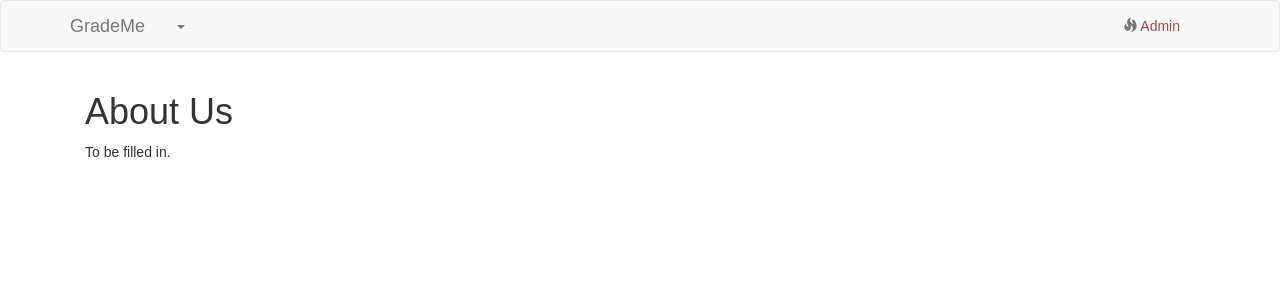
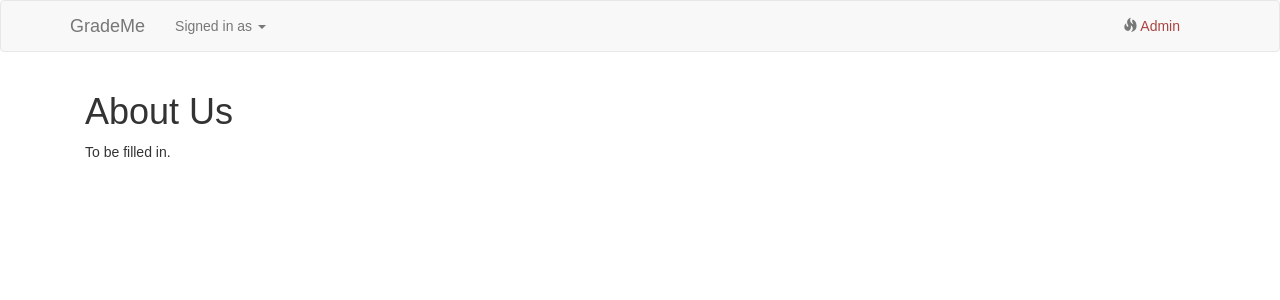
Before and after one commit to laurenshareshian/grademeapp, a Flask app: page /about in a window 1280 px wide. Shown: the top 300 px of the page. Run offline with Flask 2, Linux system fonts and the light colour scheme; the visitor is signed in with stand-in values (Sample User, id 1); data that the repository does not hold is empty; some libraries are stand-ins or nearby versions.

Commit message:
updated header style

```diff
--- a/app/templates/template.html
+++ b/app/templates/template.html
@@ -25,7 +25,7 @@
                 <ul class="nav navbar-nav">
                     <li class="dropdown">
                         <a href="#" class="dropdown-toggle" data-toggle="dropdown" role="button">
-                            {{ session['user']['name'] }}
+                            Signed in as {{ session['user']['name'] }}
                             <span class="caret"></span>
                         </a>
                         <ul class="dropdown-menu">
```
